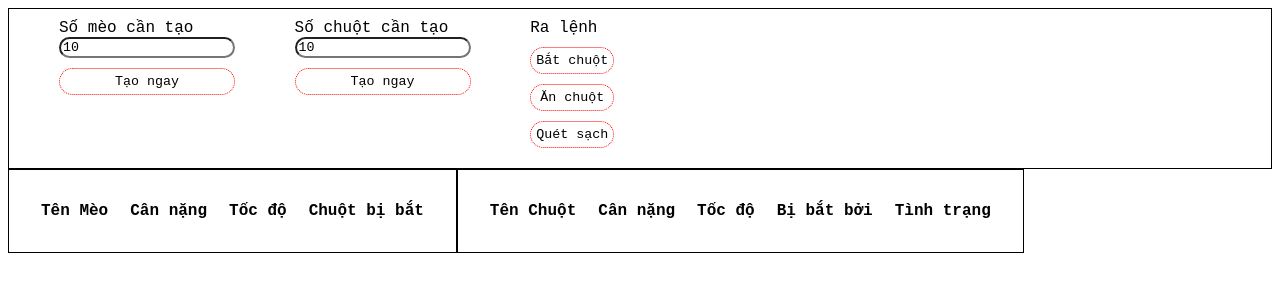
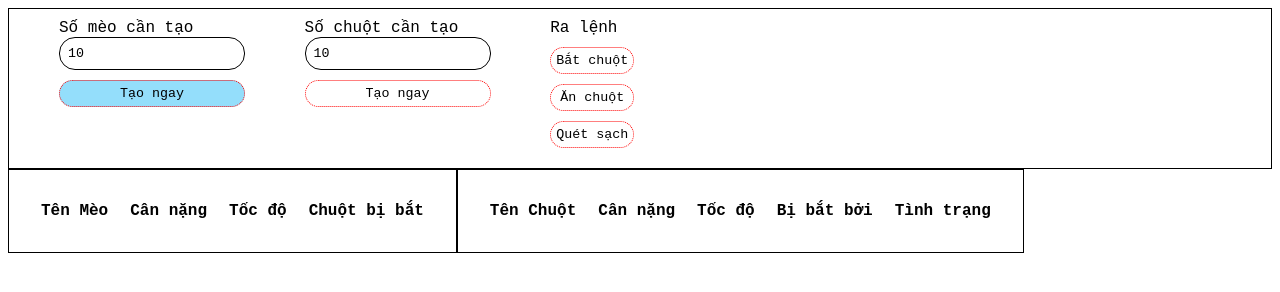
Before and after one commit to cedrus172/ratcat, a plain HTML site: page index.html in a window 1280 px wide. In both pictures the pointer is over the button 147 px from the left and 81 px from the top of the page. Drawn offline with Linux system fonts and the light colour scheme.

Commit message:
five commit

```diff
--- a/style.css
+++ b/style.css
@@ -38,6 +38,8 @@ thead {
 
 input {
     border-radius: 1rem;
+    border: 1px solid;
+    padding:0.5rem;
 }
 
 button {
@@ -52,3 +54,8 @@ button {
 table{
     display : block;
 }
+
+button:hover{
+    background-color: rgb(148, 222, 251);
+    transition: 0.2s ease-in;
+}
```
